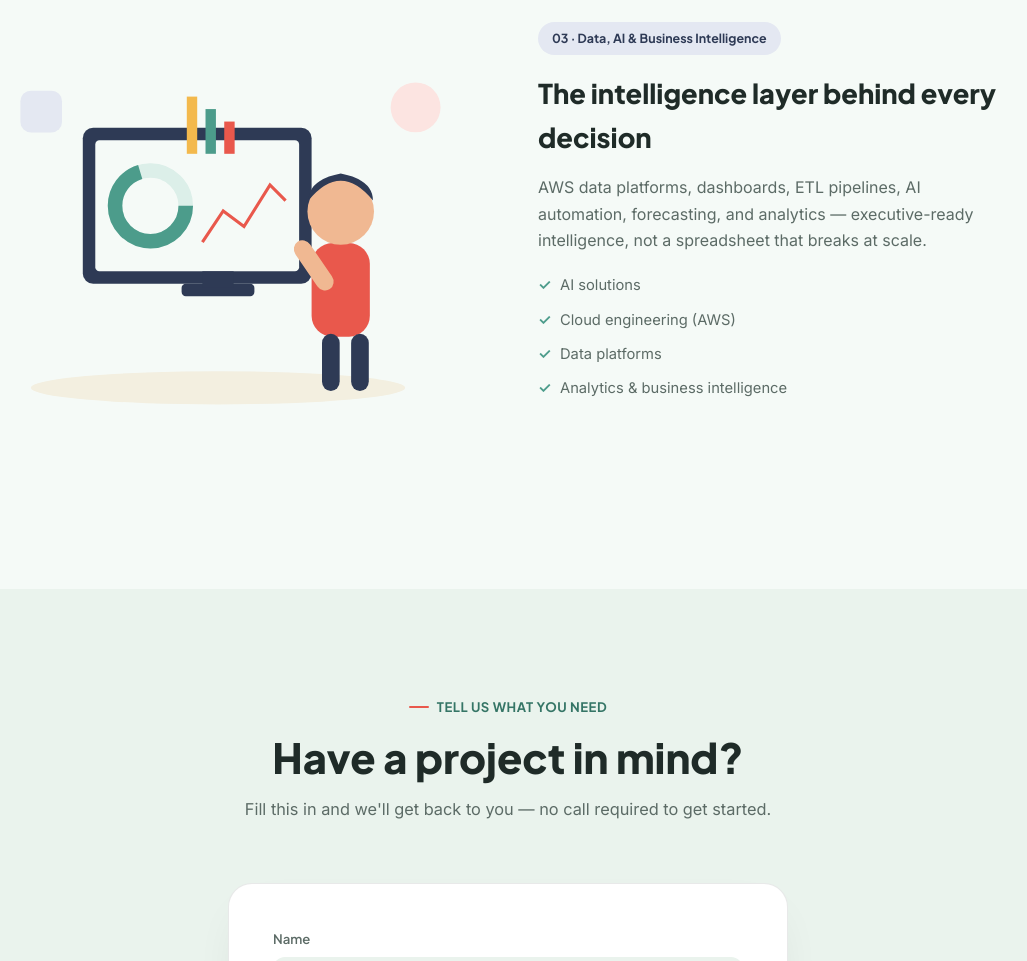
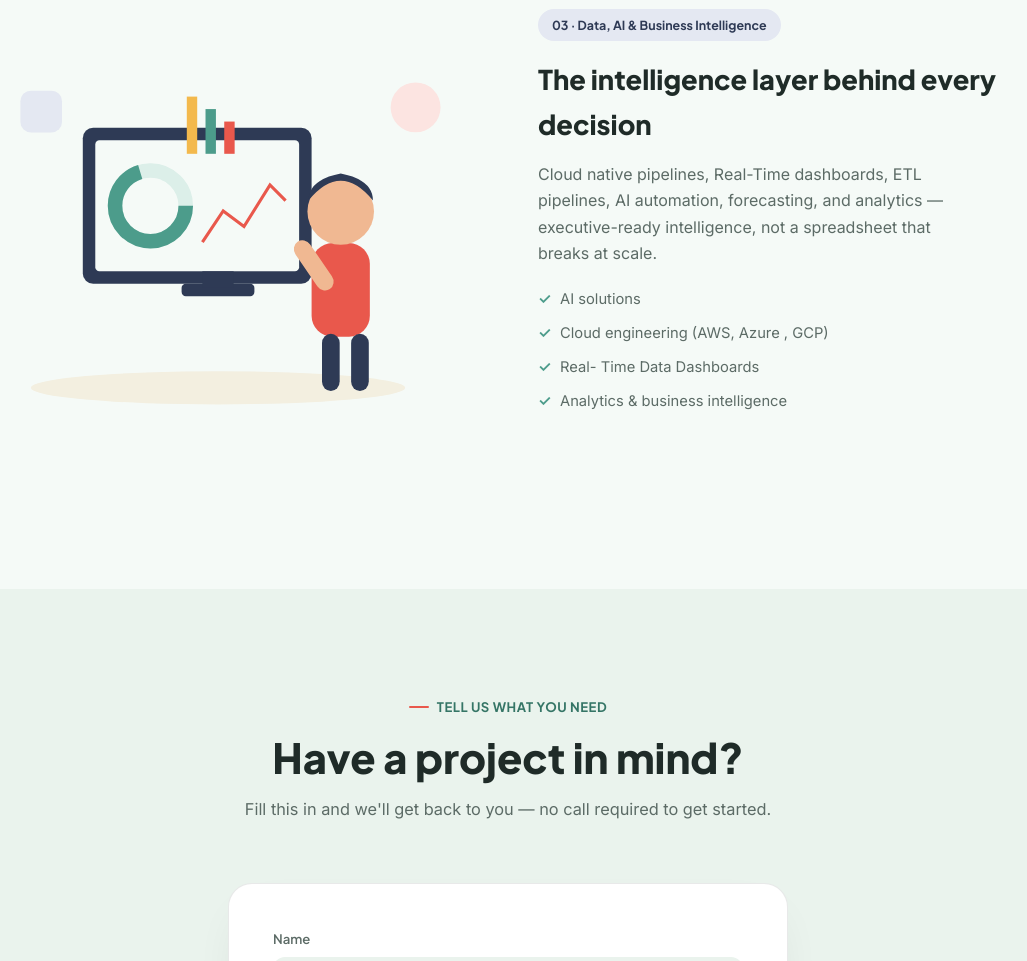
Before and after one commit to dahiyarishi14/TYCOONCLAP_WEBSITE, a plain HTML site: page index.html in a window 1280 px wide. Shown: the part 2615-3576 px from the top of the page, without its empty margins (132-1159 px from the left). Drawn offline with nearby package versions, Linux system fonts and the light colour scheme.

Commit message:
Update description and list items in index.html

```diff
--- a/index.html
+++ b/index.html
@@ -246,11 +246,11 @@
       <div class="scene-copy reveal">
         <span class="tag tag-data">03 · Data, AI &amp; Business Intelligence</span>
         <h3>The intelligence layer behind every decision</h3>
-        <p class="desc">AWS data platforms, dashboards, ETL pipelines, AI automation, forecasting, and analytics — executive-ready intelligence, not a spreadsheet that breaks at scale.</p>
+        <p class="desc">Cloud native pipelines, Real-Time dashboards, ETL pipelines, AI automation, forecasting, and analytics — executive-ready intelligence, not a spreadsheet that breaks at scale.</p>
         <ul>
           <li>AI solutions</li>
-          <li>Cloud engineering (AWS)</li>
-          <li>Data platforms</li>
+          <li>Cloud engineering (AWS, Azure , GCP)</li>
+          <li> Real- Time Data Dashboards </li>
           <li>Analytics &amp; business intelligence</li>
         </ul>
       </div>
```
